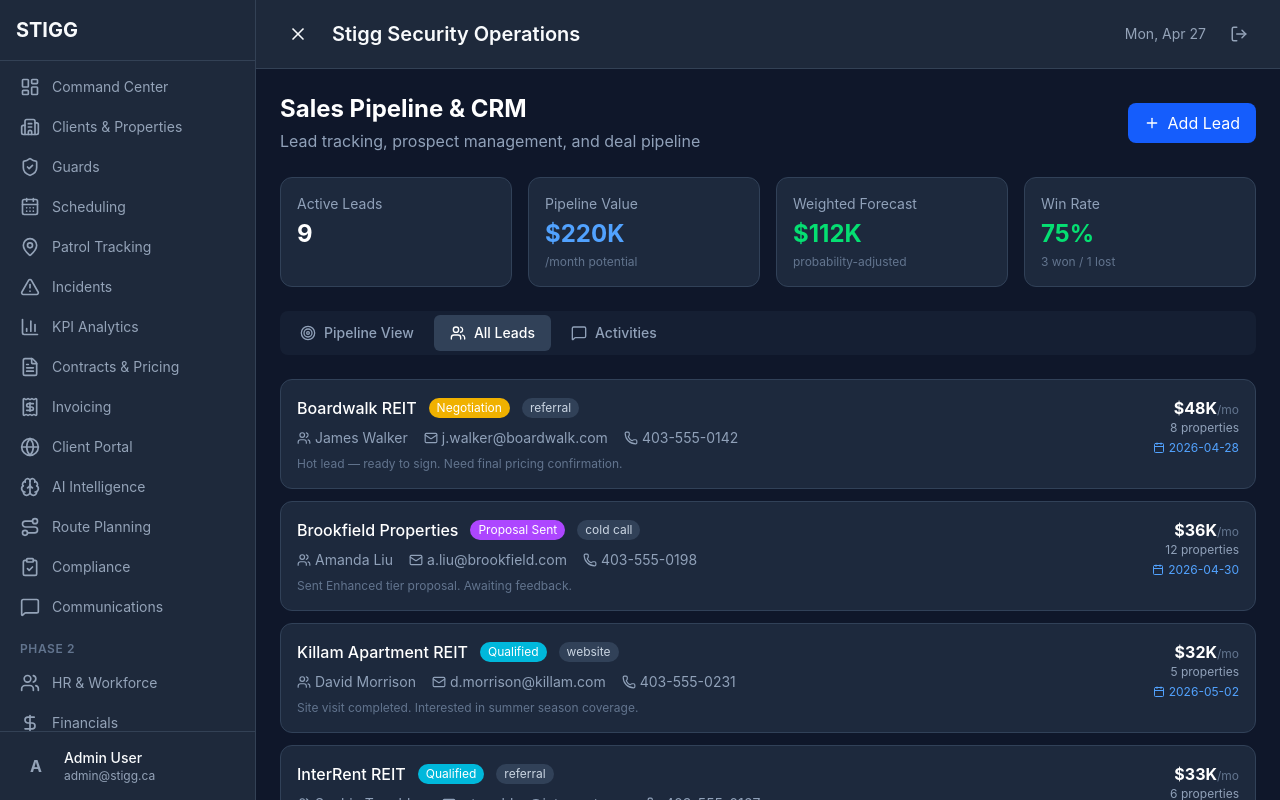
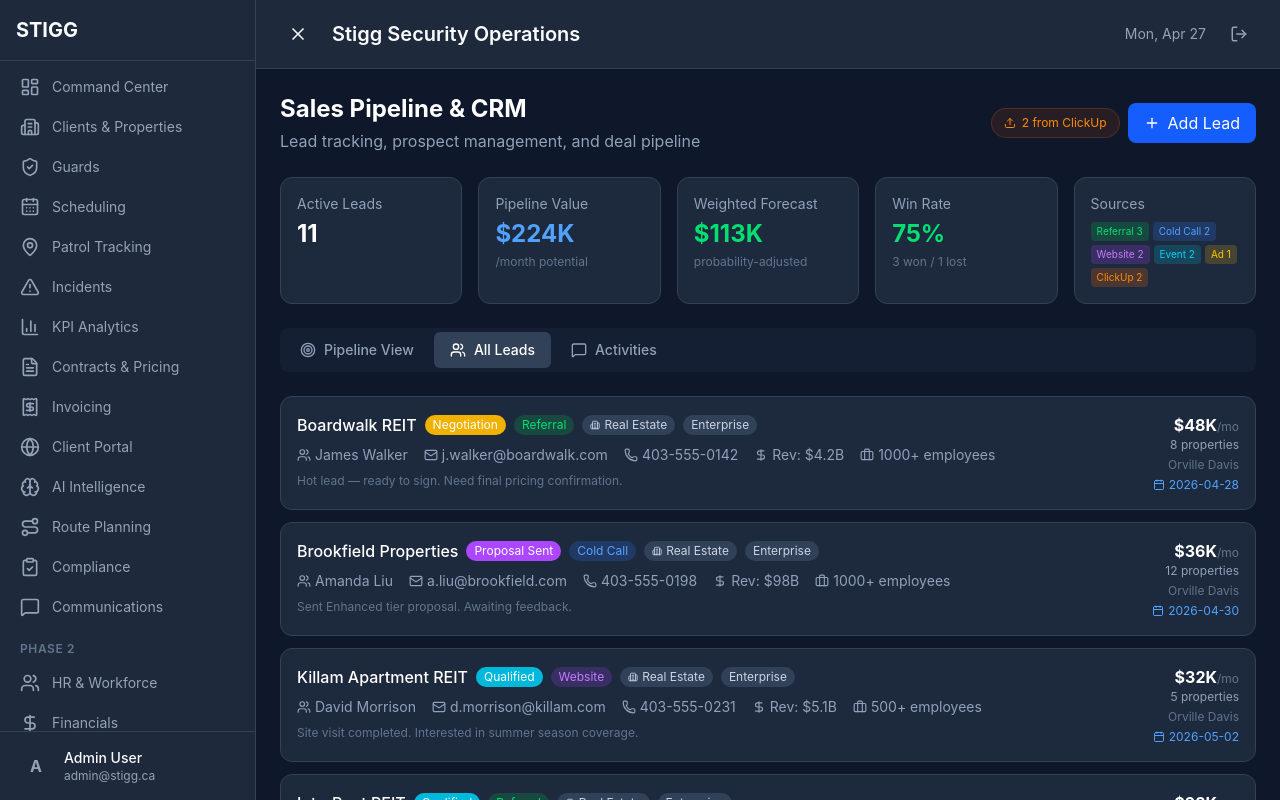
Before and after one commit to Stiggtechnologies/StiggOS, a React (Vite) app: page /sales-pipeline in a window 1280 px wide. Both pictures are taken after a click on the button "All Leads". Built offline with nearby package versions, Linux system fonts and the light colour scheme.

Commit message:
Refactor SalesPipeline with new lead structure
Updated lead data and added new fields for industry and segment. Enhanced the SalesPipeline component with improved lead and activity handling.

```diff
--- a/src/pages/SalesPipeline.tsx
+++ b/src/pages/SalesPipeline.tsx
@@ -1,32 +1,59 @@
 import { useState } from 'react'
-import { Target, Users, DollarSign, Phone, Mail, Calendar, Plus, ArrowRight, TrendingUp, Clock, CheckCircle, XCircle, MessageSquare } from 'lucide-react'
+import { Target, Users, DollarSign, Phone, Mail, Calendar, Plus, ArrowRight, TrendingUp, Clock, CheckCircle, XCircle, MessageSquare, Building2, Globe, Briefcase, Tag, FileText, Upload } from 'lucide-react'
 
 type PipeTab = 'pipeline' | 'leads' | 'activities'
 
 const pipelineStages = [
-  { name: 'New Lead', count: 3, value: 28500, color: 'bg-slate-500', probability: 10 },
+  { name: 'New Lead', count: 4, value: 30500, color: 'bg-slate-500', probability: 10 },
   { name: 'Contacted', count: 2, value: 42000, color: 'bg-blue-500', probability: 25 },
   { name: 'Qualified', count: 2, value: 65000, color: 'bg-cyan-500', probability: 50 },
-  { name: 'Proposal Sent', count: 1, value: 36000, color: 'bg-purple-500', probability: 70 },
+  { name: 'Proposal Sent', count: 2, value: 38000, color: 'bg-purple-500', probability: 70 },
   { name: 'Negotiation', count: 1, value: 48000, color: 'bg-yellow-500', probability: 85 },
   { name: 'Won', count: 3, value: 127500, color: 'bg-green-500', probability: 100 },
   { name: 'Lost', count: 1, value: 18000, color: 'bg-red-500', probability: 0 },
 ]
 
-const leads = [
-  { id: '1', company: 'Boardwalk REIT', contact: 'James Walker', email: 'j.walker@boardwalk.com', phone: '403-555-0142', source: 'referral', properties: 8, value: 48000, stage: 'Negotiation', nextFollowUp: '2026-04-28', assignee: 'Orville Davis', notes: 'Hot lead — ready to sign. Need final pricing confirmation.' },
-  { id: '2', company: 'Brookfield Properties', contact: 'Amanda Liu', email: 'a.liu@brookfield.com', phone: '403-555-0198', source: 'cold_call', properties: 12, value: 36000, stage: 'Proposal Sent', assignee: 'Orville Davis', nextFollowUp: '2026-04-30', notes: 'Sent Enhanced tier proposal. Awaiting feedback.' },
-  { id: '3', company: 'Killam Apartment REIT', contact: 'David Morrison', email: 'd.morrison@killam.com', phone: '403-555-0231', source: 'website', properties: 5, value: 32000, stage: 'Qualified', assignee: 'Orville Davis', nextFollowUp: '2026-05-02', notes: 'Site visit completed. Interested in summer season coverage.' },
-  { id: '4', company: 'InterRent REIT', contact: 'Sophie Tremblay', email: 's.tremblay@interrent.com', phone: '403-555-0167', source: 'referral', properties: 6, value: 33000, stage: 'Qualified', assignee: 'Orville Davis', nextFollowUp: '2026-05-05', notes: 'Referred by Northview. Need 24/7 coverage for 3 properties.' },
-  { id: '5', company: 'Skyline Group', contact: 'Michael Park', email: 'm.park@skyline.com', phone: '403-555-0203', source: 'event', properties: 3, value: 18000, stage: 'Contacted', assignee: 'Orville Davis', nextFollowUp: '2026-05-01', notes: 'Met at Alberta Security Assoc event. Follow up with capabilities deck.' },
-  { id: '6', company: 'Tricon Residential', contact: 'Karen Singh', email: 'k.singh@tricon.ca', phone: '403-555-0189', source: 'advertisement', properties: 4, value: 24000, stage: 'Contacted', assignee: 'Orville Davis', nextFollowUp: '2026-05-03', notes: 'Responded to Google Ad. Currently unhappy with existing security provider.' },
-  { id: '7', company: 'CAPREIT', contact: 'Robert Chen', email: 'r.chen@capreit.net', phone: '403-555-0222', source: 'website', properties: 2, value: 12000, stage: 'New Lead', assignee: '', nextFollowUp: '2026-04-28', notes: 'Web form submission. Small portfolio, 2 properties in SE Calgary.' },
-  { id: '8', company: 'Starlight Investments', contact: 'Nicole Adams', email: 'n.adams@starlight.ca', phone: '403-555-0245', source: 'referral', properties: 3, value: 8500, stage: 'New Lead', assignee: '', nextFollowUp: '2026-04-29', notes: 'Referral from existing client.' },
-  { id: '9', company: 'Realstar Management', contact: 'Chris Johnson', email: 'c.johnson@realstar.ca', phone: '403-555-0178', source: 'cold_call', properties: 2, value: 8000, stage: 'New Lead', assignee: '', nextFollowUp: '2026-04-30', notes: 'Cold outreach. Left voicemail.' },
-  { id: '10', company: 'Dream Unlimited', contact: 'Patricia Lee', email: 'p.lee@dream.ca', phone: '403-555-0256', source: 'event', properties: 5, value: 18000, stage: 'Lost', assignee: 'Orville Davis', nextFollowUp: '', notes: 'Went with competitor. Price was main concern.' },
+interface Lead {
+  id: string
+  company: string
+  contact: string
+  email: string
+  phone: string
+  source: string
+  properties: number
+  value: number
+  stage: string
+  nextFollowUp: string
+  assignee: string
+  notes: string
+  industry?: string
+  segment?: string
+  companyRevenue?: string
+  employeeCount?: string
+  importedFrom?: string
+}
+
+const leads: Lead[] = [
+  // Existing Stigg OS leads
+  { id: '1', company: 'Boardwalk REIT', contact: 'James Walker', email: 'j.walker@boardwalk.com', phone: '403-555-0142', source: 'referral', properties: 8, value: 48000, stage: 'Negotiation', nextFollowUp: '2026-04-28', assignee: 'Orville Davis', notes: 'Hot lead — ready to sign. Need final pricing confirmation.', industry: 'Real Estate', segment: 'Enterprise', companyRevenue: '$4.2B', employeeCount: '1000+' },
+  { id: '2', company: 'Brookfield Properties', contact: 'Amanda Liu', email: 'a.liu@brookfield.com', phone: '403-555-0198', source: 'cold_call', properties: 12, value: 36000, stage: 'Proposal Sent', nextFollowUp: '2026-04-30', assignee: 'Orville Davis', notes: 'Sent Enhanced tier proposal. Awaiting feedback.', industry: 'Real Estate', segment: 'Enterprise', companyRevenue: '$98B', employeeCount: '1000+' },
+  { id: '3', company: 'Killam Apartment REIT', contact: 'David Morrison', email: 'd.morrison@killam.com', phone: '403-555-0231', source: 'website', properties: 5, value: 32000, stage: 'Qualified', nextFollowUp: '2026-05-02', assignee: 'Orville Davis', notes: 'Site visit completed. Interested in summer season coverage.', industry: 'Real Estate', segment: 'Enterprise', companyRevenue: '$5.1B', employeeCount: '500+' },
+  { id: '4', company: 'InterRent REIT', contact: 'Sophie Tremblay', email: 's.tremblay@interrent.com', phone: '403-555-0167', source: 'referral', properties: 6, value: 33000, stage: 'Qualified', nextFollowUp: '2026-05-05', assignee: 'Orville Davis', notes: 'Referred by Northview. Need 24/7 coverage for 3 properties.', industry: 'Real Estate', segment: 'Enterprise', companyRevenue: '$3.8B', employeeCount: '200+' },
+  { id: '5', company: 'Skyline Group', contact: 'Michael Park', email: 'm.park@skyline.com', phone: '403-555-0203', source: 'event', properties: 3, value: 18000, stage: 'Contacted', nextFollowUp: '2026-05-01', assignee: 'Orville Davis', notes: 'Met at Alberta Security Assoc event. Follow up with capabilities deck.', industry: 'Real Estate', segment: 'Mid-Market' },
+  { id: '6', company: 'Tricon Residential', contact: 'Karen Singh', email: 'k.singh@tricon.ca', phone: '403-555-0189', source: 'advertisement', properties: 4, value: 24000, stage: 'Contacted', nextFollowUp: '2026-05-03', assignee: 'Orville Davis', notes: 'Responded to Google Ad. Currently unhappy with existing security provider.', industry: 'Real Estate', segment: 'Mid-Market' },
+  { id: '7', company: 'CAPREIT', contact: 'Robert Chen', email: 'r.chen@capreit.net', phone: '403-555-0222', source: 'website', properties: 2, value: 12000, stage: 'New Lead', nextFollowUp: '2026-04-28', assignee: '', notes: 'Web form submission. Small portfolio, 2 properties in SE Calgary.', industry: 'Real Estate', segment: 'SMB' },
+  { id: '8', company: 'Starlight Investments', contact: 'Nicole Adams', email: 'n.adams@starlight.ca', phone: '403-555-0245', source: 'referral', properties: 3, value: 8500, stage: 'New Lead', nextFollowUp: '2026-04-29', assignee: '', notes: 'Referral from existing client.', industry: 'Real Estate', segment: 'Mid-Market' },
+  { id: '9', company: 'Realstar Management', contact: 'Chris Johnson', email: 'c.johnson@realstar.ca', phone: '403-555-0178', source: 'cold_call', properties: 2, value: 8000, stage: 'New Lead', nextFollowUp: '2026-04-30', assignee: '', notes: 'Cold outreach. Left voicemail.', industry: 'Real Estate', segment: 'SMB' },
+  { id: '10', company: 'Dream Unlimited', contact: 'Patricia Lee', email: 'p.lee@dream.ca', phone: '403-555-0256', source: 'event', properties: 5, value: 18000, stage: 'Lost', assignee: 'Orville Davis', nextFollowUp: '', notes: 'Went with competitor. Price was main concern.', industry: 'Real Estate', segment: 'Enterprise' },
+
+  // Imported from ClickUp CRM
+  { id: 'cu-1', company: 'CP Services', contact: 'Lisa Swenson', email: '', phone: '', source: 'clickup_import', properties: 1, value: 2000, stage: 'Proposal Sent', nextFollowUp: '2026-05-01', assignee: 'Orville Davis', notes: 'Arrange meeting with Conor for facility walk down and install assessment.', industry: 'Engineering', segment: 'Enterprise', companyRevenue: '$5B', employeeCount: '101+', importedFrom: 'ClickUp CRM' },
+  { id: 'cu-2', company: 'Snow Clearing Contract', contact: '', email: '', phone: '', source: 'clickup_import', properties: 1, value: 2000, stage: 'New Lead', nextFollowUp: '2026-05-02', assignee: '', notes: 'New prospect — snow clearing services needed. Property photos uploaded. Needs contact info and site assessment.', industry: 'Property Management', segment: 'SMB', importedFrom: 'ClickUp CRM' },
 ]
 
 const activities = [
+  { lead: 'CP Services', type: 'import', description: 'Lead imported from ClickUp CRM. Original status: Proposal. Facility walkdown pending with Conor.', date: '2026-04-27', outcome: 'Imported — needs follow-up scheduling' },
+  { lead: 'Snow Clearing Contract', type: 'import', description: 'Lead imported from ClickUp CRM. Property photos on file. No contact details yet — requires outreach.', date: '2026-04-27', outcome: 'Imported — needs contact info' },
   { lead: 'Boardwalk REIT', type: 'meeting', description: 'In-person meeting to finalize contract terms. Discussed Premium tier add-ons.', date: '2026-04-25', outcome: 'Positive — verbal agreement on Enhanced tier' },
   { lead: 'Brookfield Properties', type: 'proposal', description: 'Sent formal proposal: Enhanced tier, 12 properties, $36K/mo. PDF + pricing breakdown.', date: '2026-04-22', outcome: 'Awaiting response' },
   { lead: 'Killam Apartment REIT', type: 'site_visit', description: 'Toured 3 of 5 properties with David Morrison. Assessed security needs, lighting, access points.', date: '2026-04-20', outcome: 'Strong interest — wants proposal by May 5' },
@@ -35,14 +62,40 @@
   { lead: 'Dream Unlimited', type: 'follow_up', description: 'Final follow-up after proposal. Client chose competitor (Guard Pro) due to lower pricing.', date: '2026-04-15', outcome: 'Lost — price sensitivity' },
 ]
 
+const sourceLabel = (s: string) => {
+  switch (s) {
+    case 'referral': return 'Referral'
+    case 'cold_call': return 'Cold Call'
+    case 'website': return 'Website'
+    case 'event': return 'Event'
+    case 'advertisement': return 'Ad'
+    case 'clickup_import': return 'ClickUp'
+    default: return s
+  }
+}
+
+const sourceColor = (s: string) => {
+  switch (s) {
+    case 'referral': return 'bg-green-500/20 text-green-400'
+    case 'cold_call': return 'bg-blue-500/20 text-blue-400'
+    case 'website': return 'bg-purple-500/20 text-purple-400'
+    case 'event': return 'bg-cyan-500/20 text-cyan-400'
+    case 'advertisement': return 'bg-yellow-500/20 text-yellow-400'
+    case 'clickup_import': return 'bg-orange-500/20 text-orange-400'
+    default: return 'bg-slate-700 text-slate-300'
+  }
+}
+
 export default function SalesPipeline() {
   const [activeTab, setActiveTab] = useState<PipeTab>('pipeline')
 
-  const totalPipelineValue = leads.filter(l => l.stage !== 'Won' && l.stage !== 'Lost').reduce((s, l) => s + l.value, 0)
-  const weightedValue = leads.filter(l => l.stage !== 'Won' && l.stage !== 'Lost').reduce((s, l) => {
+  const activeLeads = leads.filter(l => l.stage !== 'Won' && l.stage !== 'Lost')
+  const totalPipelineValue = activeLeads.reduce((s, l) => s + l.value, 0)
+  const weightedValue = activeLeads.reduce((s, l) => {
     const stage = pipelineStages.find(p => p.name === l.stage)
     return s + (l.value * (stage?.probability || 0) / 100)
   }, 0)
+  const importedCount = leads.filter(l => l.importedFrom).length
 
   const stageColor = (stage: string) => {
     const s = pipelineStages.find(p => p.name === stage)
@@ -56,17 +109,23 @@
           <h1 className="text-2xl font-bold text-white">Sales Pipeline & CRM</h1>
           <p className="text-slate-400 mt-1">Lead tracking, prospect management, and deal pipeline</p>
         </div>
+        <div className="flex items-center gap-2">
+          <span className="flex items-center gap-1.5 text-xs px-3 py-1.5 rounded-full bg-orange-500/10 text-orange-400 border border-orange-500/20">
+            <Upload className="w-3 h-3" />
+            {importedCount} from ClickUp
+          </span>
           <button className="flex items-center gap-2 bg-blue-600 hover:bg-blue-700 text-white px-4 py-2 rounded-lg transition-colors">
             <Plus className="w-4 h-4" />
             Add Lead
           </button>
         </div>
+      </div>
 
       {/* KPIs */}
-      <div className="grid grid-cols-2 md:grid-cols-4 gap-4">
+      <div className="grid grid-cols-2 md:grid-cols-5 gap-4">
         <div className="bg-slate-800 rounded-xl p-4 border border-slate-700">
           <p className="text-slate-400 text-sm">Active Leads</p>
-          <p className="text-2xl font-bold text-white mt-1">{leads.filter(l => l.stage !== 'Won' && l.stage !== 'Lost').length}</p>
+          <p className="text-2xl font-bold text-white mt-1">{activeLeads.length}</p>
         </div>
         <div className="bg-slate-800 rounded-xl p-4 border border-slate-700">
           <p className="text-slate-400 text-sm">Pipeline Value</p>
@@ -82,6 +141,19 @@
           <p className="text-slate-400 text-sm">Win Rate</p>
           <p className="text-2xl font-bold text-green-400 mt-1">75%</p>
           <p className="text-slate-500 text-xs mt-1">3 won / 1 lost</p>
+        </div>
+        <div className="bg-slate-800 rounded-xl p-4 border border-slate-700">
+          <p className="text-slate-400 text-sm">Sources</p>
+          <div className="flex flex-wrap gap-1 mt-2">
+            {['referral', 'cold_call', 'website', 'event', 'advertisement', 'clickup_import'].map(s => {
+              const count = leads.filter(l => l.source === s).length
+              return count > 0 ? (
+                <span key={s} className={`text-[10px] px-1.5 py-0.5 rounded ${sourceColor(s)}`}>
+                  {sourceLabel(s)} {count}
+                </span>
+              ) : null
+            })}
+          </div>
         </div>
       </div>
 
@@ -108,27 +180,34 @@
       {/* Pipeline View */}
       {activeTab === 'pipeline' && (
         <div className="grid grid-cols-2 md:grid-cols-4 lg:grid-cols-7 gap-3">
-          {pipelineStages.map(stage => (
+          {pipelineStages.map(stage => {
+            const stageLeads = leads.filter(l => l.stage === stage.name)
+            return (
               <div key={stage.name} className="bg-slate-800 rounded-xl border border-slate-700 overflow-hidden">
                 <div className={`h-1 ${stage.color}`} />
                 <div className="p-3">
                   <div className="flex items-center justify-between mb-2">
                     <h4 className="text-white text-xs font-medium">{stage.name}</h4>
-                  <span className="text-xs text-slate-500">{stage.count}</span>
+                    <span className="text-xs text-slate-500">{stageLeads.length}</span>
                   </div>
-                <p className="text-sm text-white font-bold">${(stage.value / 1000).toFixed(0)}K</p>
+                  <p className="text-sm text-white font-bold">${(stageLeads.reduce((s, l) => s + l.value, 0) / 1000).toFixed(0)}K</p>
                   <p className="text-xs text-slate-500">{stage.probability}% prob</p>
                 </div>
                 <div className="px-3 pb-3 space-y-2">
-                {leads.filter(l => l.stage === stage.name).slice(0, 3).map(lead => (
+                  {stageLeads.slice(0, 4).map(lead => (
                     <div key={lead.id} className="bg-slate-700/50 rounded-lg p-2 cursor-pointer hover:bg-slate-700">
-                    <p className="text-xs text-white font-medium truncate">{lead.company}</p>
+                      <div className="flex items-center gap-1">
+                        <p className="text-xs text-white font-medium truncate flex-1">{lead.company}</p>
+                        {lead.importedFrom && <Upload className="w-2.5 h-2.5 text-orange-400 flex-shrink-0" />}
+                      </div>
                       <p className="text-xs text-slate-400">${(lead.value / 1000).toFixed(0)}K/mo</p>
+                      {lead.industry && <p className="text-[10px] text-slate-500">{lead.industry}</p>}
                     </div>
                   ))}
                 </div>
               </div>
-          ))}
+            )
+          })}
         </div>
       )}
 
@@ -136,26 +215,41 @@
       {activeTab === 'leads' && (
         <div className="space-y-3">
           {leads.map(lead => (
-            <div key={lead.id} className="bg-slate-800 rounded-xl border border-slate-700 p-4 hover:bg-slate-800/80 cursor-pointer">
+            <div key={lead.id} className={`bg-slate-800 rounded-xl border border-slate-700 p-4 hover:bg-slate-800/80 cursor-pointer ${lead.importedFrom ? 'border-l-2 border-l-orange-500/50' : ''}`}>
               <div className="flex items-start justify-between">
                 <div className="flex-1">
-                  <div className="flex items-center gap-3 mb-2">
+                  <div className="flex items-center gap-2 mb-2 flex-wrap">
                     <h4 className="text-white font-medium">{lead.company}</h4>
                     <span className={`text-xs px-2 py-0.5 rounded-full text-white ${stageColor(lead.stage)}`}>{lead.stage}</span>
-                    {lead.source && (
-                      <span className="text-xs px-2 py-0.5 rounded-full bg-slate-700 text-slate-300">{lead.source.replace('_', ' ')}</span>
+                    <span className={`text-xs px-2 py-0.5 rounded-full ${sourceColor(lead.source)}`}>{sourceLabel(lead.source)}</span>
+                    {lead.industry && (
+                      <span className="text-xs px-2 py-0.5 rounded-full bg-slate-700 text-slate-300 flex items-center gap-1">
+                        <Building2 className="w-2.5 h-2.5" />
+                        {lead.industry}
+                      </span>
+                    )}
+                    {lead.segment && (
+                      <span className="text-xs px-2 py-0.5 rounded-full bg-slate-700 text-slate-300">{lead.segment}</span>
                     )}
                   </div>
-                  <div className="flex items-center gap-4 text-sm text-slate-400">
-                    <span className="flex items-center gap-1"><Users className="w-3.5 h-3.5" /> {lead.contact}</span>
+                  <div className="flex items-center gap-4 text-sm text-slate-400 flex-wrap">
+                    {lead.contact && <span className="flex items-center gap-1"><Users className="w-3.5 h-3.5" /> {lead.contact}</span>}
                     {lead.email && <span className="flex items-center gap-1"><Mail className="w-3.5 h-3.5" /> {lead.email}</span>}
                     {lead.phone && <span className="flex items-center gap-1"><Phone className="w-3.5 h-3.5" /> {lead.phone}</span>}
+                    {lead.companyRevenue && <span className="flex items-center gap-1"><DollarSign className="w-3.5 h-3.5" /> Rev: {lead.companyRevenue}</span>}
+                    {lead.employeeCount && <span className="flex items-center gap-1"><Briefcase className="w-3.5 h-3.5" /> {lead.employeeCount} employees</span>}
                   </div>
                   {lead.notes && <p className="text-xs text-slate-500 mt-2">{lead.notes}</p>}
+                  {lead.importedFrom && (
+                    <p className="text-[10px] text-orange-400/70 mt-1 flex items-center gap-1">
+                      <Upload className="w-2.5 h-2.5" /> Imported from {lead.importedFrom}
+                    </p>
+                  )}
                 </div>
-                <div className="text-right ml-4">
+                <div className="text-right ml-4 flex-shrink-0">
                   <p className="text-white font-bold">${(lead.value / 1000).toFixed(0)}K<span className="text-slate-500 text-xs font-normal">/mo</span></p>
-                  <p className="text-xs text-slate-400">{lead.properties} properties</p>
+                  <p className="text-xs text-slate-400">{lead.properties} {lead.properties === 1 ? 'property' : 'properties'}</p>
+                  {lead.assignee && <p className="text-xs text-slate-500 mt-1">{lead.assignee}</p>}
                   {lead.nextFollowUp && (
                     <p className="text-xs text-blue-400 mt-1 flex items-center gap-1 justify-end">
                       <Calendar className="w-3 h-3" />
@@ -173,7 +267,7 @@
       {activeTab === 'activities' && (
         <div className="space-y-3">
           {activities.map((a, i) => (
-            <div key={i} className="bg-slate-800 rounded-xl border border-slate-700 p-4">
+            <div key={i} className={`bg-slate-800 rounded-xl border border-slate-700 p-4 ${a.type === 'import' ? 'border-l-2 border-l-orange-500/50' : ''}`}>
               <div className="flex items-start gap-3">
                 <div className={`w-8 h-8 rounded-lg flex items-center justify-center ${
                   a.type === 'call' ? 'bg-blue-500/20 text-blue-400' :
@@ -181,17 +275,19 @@
                   a.type === 'meeting' ? 'bg-green-500/20 text-green-400' :
                   a.type === 'site_visit' ? 'bg-cyan-500/20 text-cyan-400' :
                   a.type === 'proposal' ? 'bg-yellow-500/20 text-yellow-400' :
+                  a.type === 'import' ? 'bg-orange-500/20 text-orange-400' :
                   'bg-slate-500/20 text-slate-400'
                 }`}>
                   {a.type === 'call' ? <Phone className="w-4 h-4" /> :
                    a.type === 'email' ? <Mail className="w-4 h-4" /> :
                    a.type === 'meeting' ? <Users className="w-4 h-4" /> :
+                   a.type === 'import' ? <Upload className="w-4 h-4" /> :
                    <MessageSquare className="w-4 h-4" />}
                 </div>
                 <div className="flex-1">
                   <div className="flex items-center gap-2">
                     <h4 className="text-white text-sm font-medium">{a.lead}</h4>
-                    <span className="text-xs px-2 py-0.5 rounded-full bg-slate-700 text-slate-300">{a.type.replace('_', ' ')}</span>
+                    <span className={`text-xs px-2 py-0.5 rounded-full ${a.type === 'import' ? 'bg-orange-500/20 text-orange-400' : 'bg-slate-700 text-slate-300'}`}>{a.type.replace('_', ' ')}</span>
                     <span className="text-xs text-slate-500">{a.date}</span>
                   </div>
                   <p className="text-slate-400 text-sm mt-1">{a.description}</p>
```
Lines whose indentation alone changed are shown as unchanged.
